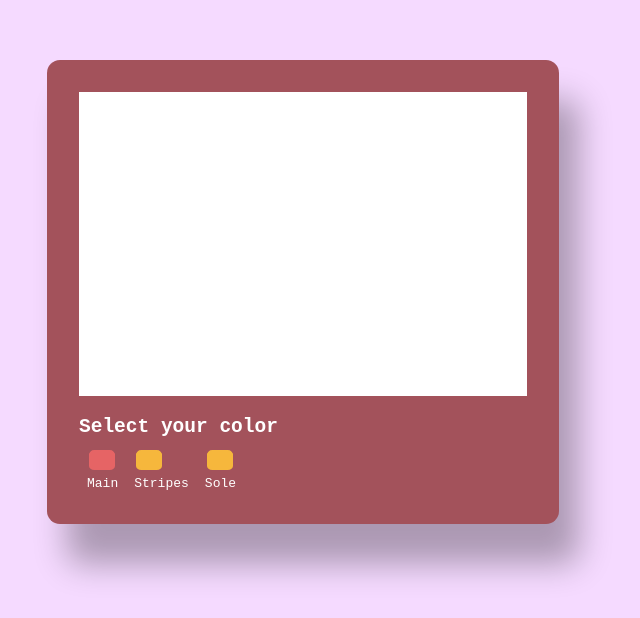
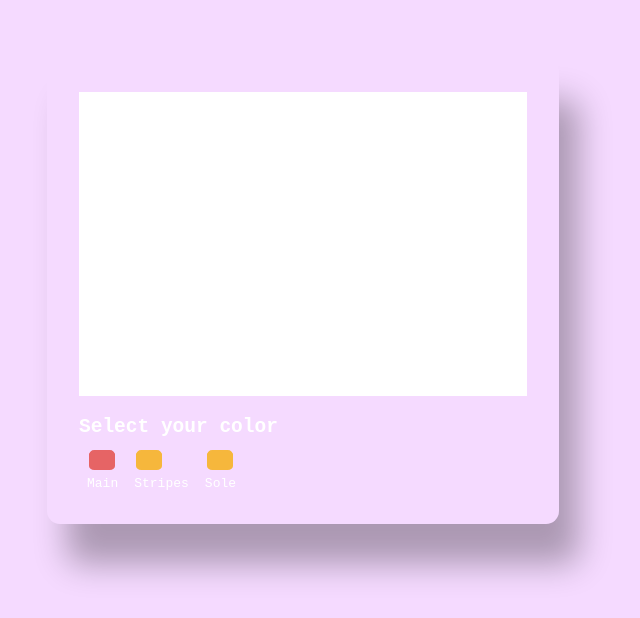
Before and after one commit to deepakgudi-pixel/product-customizer, a React (Vite) app: page / in a window 1280 px wide. Shown: the part 108-726 px from the top of the page, without its empty margins (337-977 px from the left). Built offline with nearby package versions, Linux system fonts and the light colour scheme.

Commit message:
added model-light-shadows

```diff
--- a/src/styles/_showCase.scss
+++ b/src/styles/_showCase.scss
@@ -18,7 +18,6 @@
     box-shadow: 20px 40px 33px rgba(0, 0, 0, 0.3);
     padding: 2rem;
     width: 35vw;
-    background-color: hsl(353, 33%, 48%);
 
     .product-canvas {
         width: 35vw;
```
